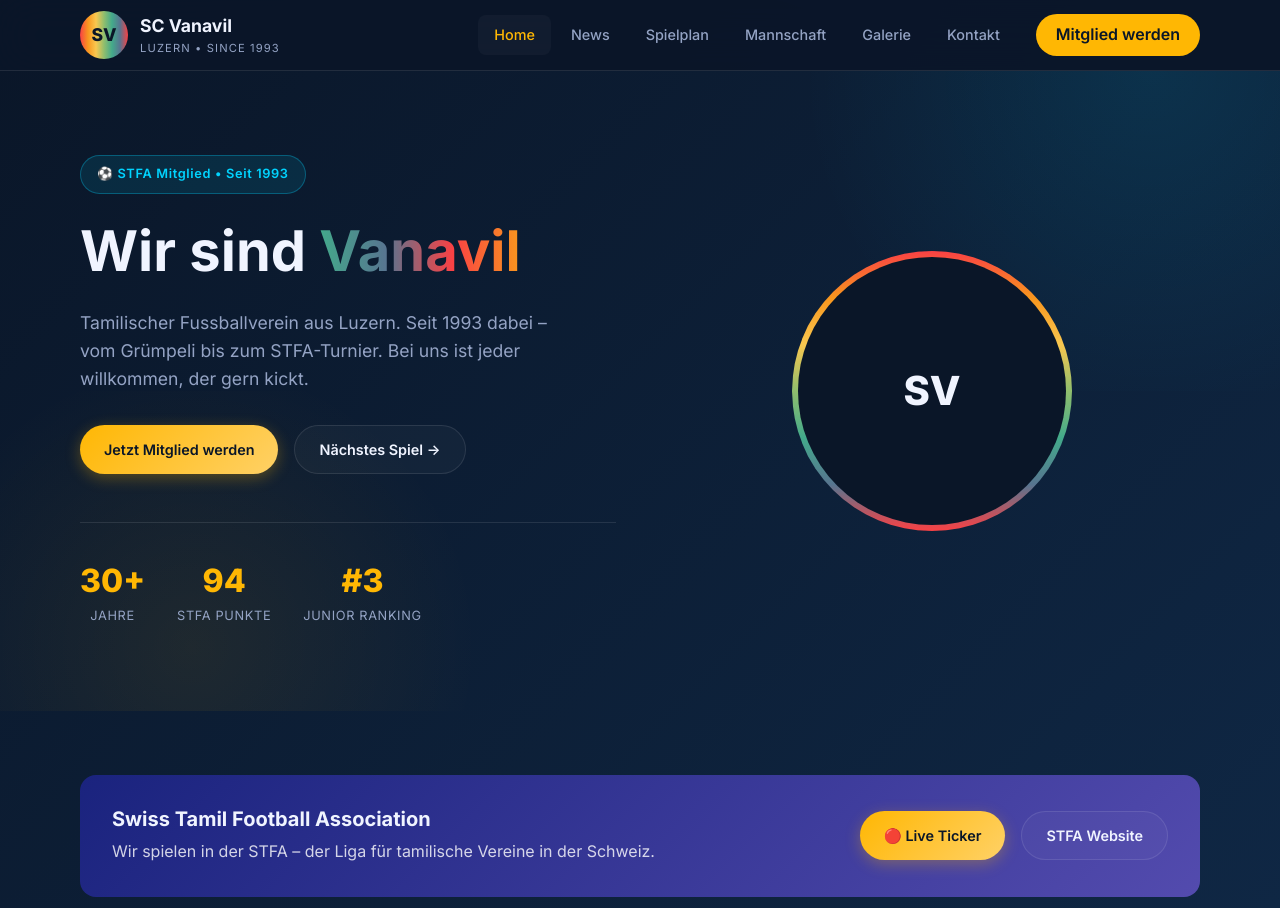
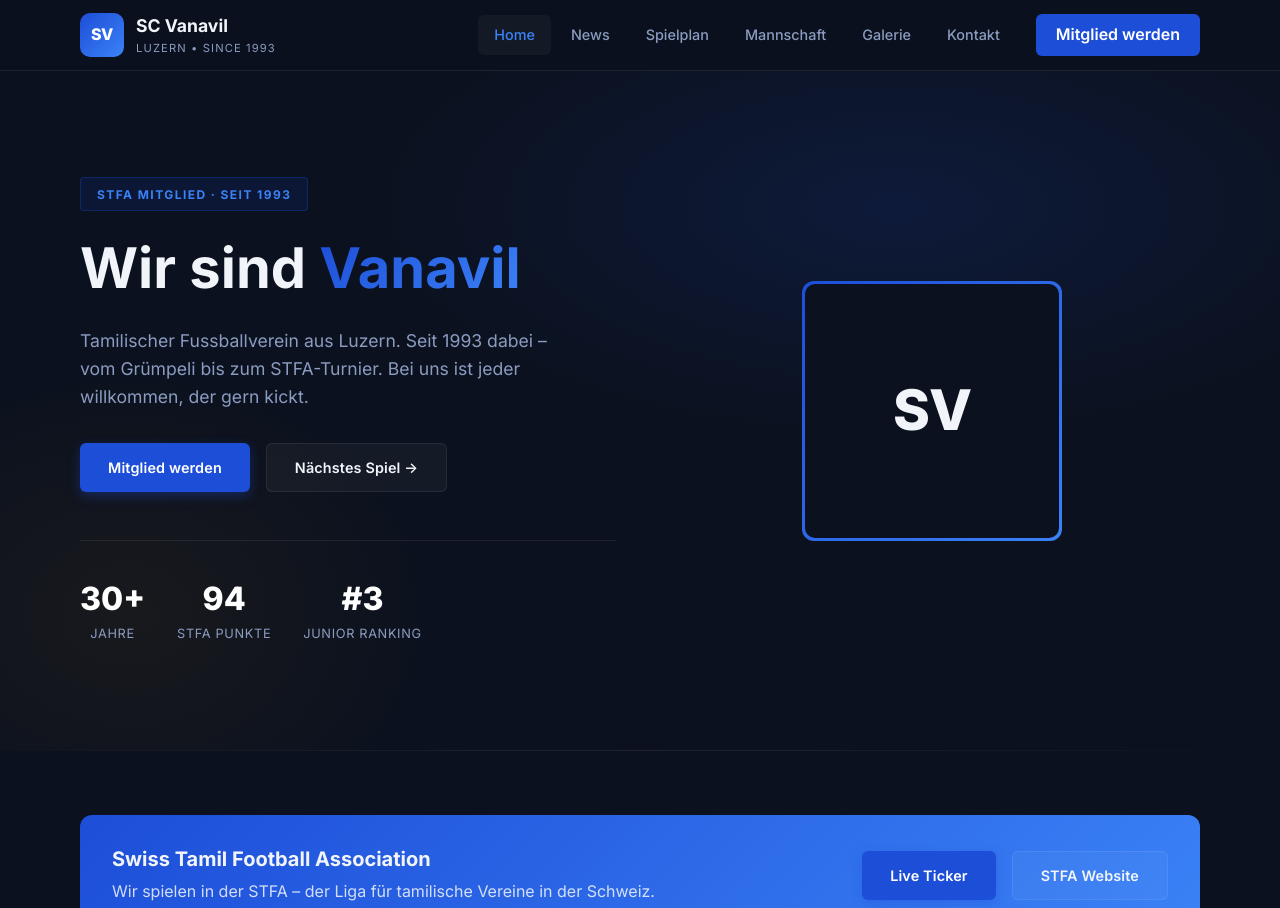
Before and after one commit to dinesnimalthas/Website-Vanavil, a plain HTML site: page index.html in a window 1280 px wide. Shown: the top 908 px of the page. Drawn offline with Linux system fonts and the light colour scheme; no server answers.

Commit message:
feat: Update styles and improve accessibility across multiple pages

```diff
--- a/css/main.css
+++ b/css/main.css
@@ -1,46 +1,39 @@
 /*
  * SC Vanavil Luzern - Main Stylesheet
- * Multi-Page Website with Firebase CMS
+ * Professional Football Club Design
  */
 
 :root {
-  /* Core palette */
-  --primary: #1a237e;
-  --primary-light: #534bae;
-  --accent: #ffb703;
-  --accent-2: #00d4ff;
-  --success: #4caf50;
-  --warning: #ff9800;
-  --danger: #f44336;
+  /* Core palette – sporty, modern */
+  --primary: #1d4ed8;
+  --primary-light: #3b82f6;
+  --primary-dark: #1e3a5f;
+  --accent: #f59e0b;
+  --accent-2: #22d3ee;
+  --success: #10b981;
+  --warning: #f59e0b;
+  --danger: #ef4444;
 
   /* Backgrounds */
-  --bg-dark: #0a1628;
-  --bg-card: rgba(15, 30, 50, 0.85);
-  --bg-glass: rgba(255, 255, 255, 0.03);
+  --bg-dark: #0b111e;
+  --bg-card: rgba(13, 22, 40, 0.92);
+  --bg-glass: rgba(255, 255, 255, 0.04);
+  --bg-elevated: rgba(30, 58, 95, 0.35);
 
   /* Text */
-  --text: #f0f4ff;
-  --text-muted: #94a3c4;
-  --text-dark: #0a1628;
+  --text: #f1f5f9;
+  --text-muted: #8b9cc0;
+  --text-dark: #0b111e;
 
   /* Effects */
-  --border: rgba(255, 255, 255, 0.1);
-  --shadow: 0 8px 32px rgba(0, 0, 0, 0.3);
-  --shadow-glow: 0 0 40px rgba(0, 212, 255, 0.15);
-  --radius: 16px;
-  --radius-sm: 8px;
-
-  /* Gradient for accents */
-  --rainbow: linear-gradient(
-    90deg,
-    #f94144,
-    #f8961e,
-    #f9c74f,
-    #90be6d,
-    #43aa8b,
-    #577590,
-    #f94144
-  );
+  --border: rgba(255, 255, 255, 0.08);
+  --shadow: 0 8px 32px rgba(0, 0, 0, 0.4);
+  --shadow-glow: 0 4px 24px rgba(29, 78, 216, 0.2);
+  --radius: 12px;
+  --radius-sm: 6px;
+
+  /* Brand gradient */
+  --brand-gradient: linear-gradient(135deg, var(--primary) 0%, var(--primary-light) 100%);
 }
 
 /* Reset & Base */
@@ -58,7 +51,7 @@
 
 body {
   font-family: "Inter", -apple-system, BlinkMacSystemFont, sans-serif;
-  background: linear-gradient(135deg, #0a1628 0%, #0f2744 50%, #0a1628 100%);
+  background: var(--bg-dark);
   color: var(--text);
   min-height: 100vh;
   line-height: 1.6;
@@ -100,18 +93,10 @@
 }
 
 .text-gradient {
-  background: var(--rainbow);
-  background-size: 200% auto;
+  background: var(--brand-gradient);
   -webkit-background-clip: text;
   -webkit-text-fill-color: transparent;
   background-clip: text;
-  animation: gradient-shift 3s linear infinite;
-}
-
-@keyframes gradient-shift {
-  to {
-    background-position: 200% center;
-  }
 }
 
 /* Layout */
@@ -158,7 +143,7 @@
   position: sticky;
   top: 0;
   z-index: 100;
-  background: rgba(10, 22, 40, 0.9);
+  background: rgba(11, 17, 30, 0.95);
   backdrop-filter: blur(20px);
   border-bottom: 1px solid var(--border);
 }
@@ -177,15 +162,16 @@
 }
 
 .logo-icon {
-  width: 48px;
-  height: 48px;
-  border-radius: 50%;
-  background: var(--rainbow);
+  width: 44px;
+  height: 44px;
+  border-radius: 10px;
+  background: var(--brand-gradient);
   display: grid;
   place-items: center;
   font-weight: 800;
-  font-size: 1.1rem;
-  color: var(--bg-dark);
+  font-size: 1rem;
+  color: #fff;
+  letter-spacing: -0.02em;
 }
 
 .logo-text {
@@ -224,22 +210,23 @@
 }
 
 .nav-link.active {
-  color: var(--accent);
+  color: var(--primary-light);
 }
 
 .nav-cta {
   margin-left: 1rem;
   padding: 0.5rem 1.25rem;
-  background: var(--accent);
-  color: var(--text-dark);
-  border-radius: 50px;
+  background: var(--primary);
+  color: #fff;
+  border-radius: 6px;
   font-weight: 600;
-  transition: transform 0.2s ease, box-shadow 0.2s ease;
+  transition: all 0.2s ease;
 }
 
 .nav-cta:hover {
-  transform: translateY(-2px);
-  box-shadow: 0 8px 20px rgba(255, 183, 3, 0.3);
+  background: var(--primary-light);
+  transform: translateY(-1px);
+  box-shadow: 0 4px 16px rgba(29, 78, 216, 0.35);
 }
 
 /* Mobile Menu Toggle */
@@ -282,8 +269,9 @@
 }
 
 .card:hover {
-  transform: translateY(-4px);
+  transform: translateY(-3px);
   box-shadow: var(--shadow-glow);
+  border-color: rgba(29, 78, 216, 0.2);
 }
 
 .card-image {
@@ -306,11 +294,13 @@
 
 .card-tag {
   padding: 0.25rem 0.75rem;
-  background: rgba(0, 212, 255, 0.15);
-  color: var(--accent-2);
-  border-radius: 50px;
-  font-size: 0.75rem;
-  font-weight: 600;
+  background: rgba(29, 78, 216, 0.15);
+  color: var(--primary-light);
+  border-radius: 4px;
+  font-size: 0.7rem;
+  font-weight: 700;
+  text-transform: uppercase;
+  letter-spacing: 0.05em;
 }
 
 .card h3 {
@@ -328,24 +318,26 @@
   align-items: center;
   justify-content: center;
   gap: 0.5rem;
-  padding: 0.75rem 1.5rem;
-  border-radius: 50px;
+  padding: 0.75rem 1.75rem;
+  border-radius: 6px;
   font-weight: 600;
   font-size: 0.9rem;
   border: none;
   cursor: pointer;
   transition: all 0.2s ease;
+  letter-spacing: 0.01em;
 }
 
 .btn-primary {
-  background: linear-gradient(135deg, var(--accent), #ffd166);
-  color: var(--text-dark);
-  box-shadow: 0 4px 15px rgba(255, 183, 3, 0.3);
+  background: var(--primary);
+  color: #fff;
+  box-shadow: 0 4px 12px rgba(29, 78, 216, 0.35);
 }
 
 .btn-primary:hover {
-  transform: translateY(-2px);
-  box-shadow: 0 8px 25px rgba(255, 183, 3, 0.4);
+  background: var(--primary-light);
+  transform: translateY(-1px);
+  box-shadow: 0 6px 20px rgba(29, 78, 216, 0.45);
 }
 
 .btn-secondary {
@@ -360,18 +352,19 @@
 
 .btn-outline {
   background: transparent;
-  color: var(--accent);
-  border: 2px solid var(--accent);
+  color: var(--primary-light);
+  border: 2px solid var(--primary-light);
 }
 
 .btn-outline:hover {
-  background: var(--accent);
-  color: var(--text-dark);
+  background: var(--primary);
+  color: #fff;
+  border-color: var(--primary);
 }
 
 /* ========== HERO SECTION ========== */
 .hero {
-  min-height: 80vh;
+  min-height: 85vh;
   display: flex;
   align-items: center;
   position: relative;
@@ -381,30 +374,24 @@
 .hero::before {
   content: "";
   position: absolute;
-  top: -50%;
-  right: -20%;
-  width: 60%;
-  height: 100%;
-  background: radial-gradient(
-    circle,
-    rgba(0, 212, 255, 0.1) 0%,
-    transparent 70%
-  );
+  top: 0;
+  left: 0;
+  right: 0;
+  bottom: 0;
+  background:
+    radial-gradient(ellipse 60% 50% at 70% 20%, rgba(29, 78, 216, 0.15) 0%, transparent 70%),
+    radial-gradient(ellipse 40% 60% at 10% 80%, rgba(245, 158, 11, 0.06) 0%, transparent 60%);
   pointer-events: none;
 }
 
 .hero::after {
   content: "";
   position: absolute;
-  bottom: -30%;
-  left: -10%;
-  width: 50%;
-  height: 80%;
-  background: radial-gradient(
-    circle,
-    rgba(255, 183, 3, 0.08) 0%,
-    transparent 70%
-  );
+  bottom: 0;
+  left: 0;
+  right: 0;
+  height: 1px;
+  background: linear-gradient(90deg, transparent, var(--border), transparent);
   pointer-events: none;
 }
 
@@ -419,15 +406,16 @@
 
 .hero-text .kicker {
   display: inline-block;
-  padding: 0.5rem 1rem;
-  background: rgba(0, 212, 255, 0.1);
-  border: 1px solid rgba(0, 212, 255, 0.3);
-  border-radius: 50px;
-  font-size: 0.8rem;
-  font-weight: 600;
-  color: var(--accent-2);
+  padding: 0.4rem 1rem;
+  background: rgba(29, 78, 216, 0.12);
+  border: 1px solid rgba(29, 78, 216, 0.3);
+  border-radius: 4px;
+  font-size: 0.75rem;
+  font-weight: 700;
+  color: var(--primary-light);
   margin-bottom: 1.5rem;
-  letter-spacing: 0.05em;
+  letter-spacing: 0.12em;
+  text-transform: uppercase;
 }
 
 .hero-text h1 {
@@ -454,36 +442,24 @@
 }
 
 .hero-logo-ring {
-  width: 280px;
-  height: 280px;
-  border-radius: 50%;
-  padding: 6px;
-  background: var(--rainbow);
-  animation: spin-slow 20s linear infinite;
-}
-
-@keyframes spin-slow {
-  to {
-    transform: rotate(360deg);
-  }
+  width: 260px;
+  height: 260px;
+  border-radius: var(--radius);
+  padding: 3px;
+  background: var(--brand-gradient);
+  position: relative;
 }
 
 .hero-logo-inner {
   width: 100%;
   height: 100%;
-  border-radius: 50%;
+  border-radius: calc(var(--radius) - 2px);
   background: var(--bg-dark);
   display: flex;
   flex-direction: column;
   align-items: center;
   justify-content: center;
-  animation: spin-reverse 20s linear infinite;
-}
-
-@keyframes spin-reverse {
-  to {
-    transform: rotate(-360deg);
-  }
+  position: relative;
 }
 
 .hero-logo-inner img {
@@ -493,9 +469,10 @@
 }
 
 .hero-logo-inner span {
-  font-size: 2.5rem;
+  font-size: 3.5rem;
   font-weight: 800;
   color: var(--text);
+  letter-spacing: -0.02em;
 }
 
 /* Stats Row */
@@ -514,7 +491,7 @@
 .stat-value {
   font-size: 2rem;
   font-weight: 800;
-  color: var(--accent);
+  color: #fff;
 }
 
 .stat-label {
@@ -540,7 +517,7 @@
 .match-date .day {
   font-size: 1.75rem;
   font-weight: 800;
-  color: var(--accent);
+  color: var(--primary-light);
   line-height: 1;
 }
 
@@ -723,9 +700,9 @@
 }
 
 .footer-social a:hover {
-  background: var(--accent);
-  color: var(--text-dark);
-  border-color: var(--accent);
+  background: var(--primary);
+  color: #fff;
+  border-color: var(--primary);
 }
 
 .footer-bottom {
@@ -753,7 +730,7 @@
   inset: 0;
   background: linear-gradient(
     180deg,
-    rgba(0, 212, 255, 0.05) 0%,
+    rgba(29, 78, 216, 0.06) 0%,
     transparent 100%
   );
   pointer-events: none;
@@ -796,8 +773,8 @@
 .form-input:focus,
 .form-textarea:focus {
   outline: none;
-  border-color: var(--accent-2);
-  box-shadow: 0 0 0 3px rgba(0, 212, 255, 0.1);
+  border-color: var(--primary-light);
+  box-shadow: 0 0 0 3px rgba(29, 78, 216, 0.15);
 }
 
 .form-textarea {
@@ -852,7 +829,7 @@
   width: 40px;
   height: 40px;
   border: 3px solid var(--border);
-  border-top-color: var(--accent);
+  border-top-color: var(--primary-light);
   border-radius: 50%;
   animation: spin 0.8s linear infinite;
 }
@@ -956,6 +933,7 @@
     transform: translateY(0);
     opacity: 1;
     pointer-events: auto;
+    z-index: 99;
   }
 
   .nav-link {
@@ -988,8 +966,8 @@
   }
 
   .hero-logo-ring {
-    width: 200px;
-    height: 200px;
+    width: 180px;
+    height: 180px;
   }
 
   .stats-row {
@@ -1115,8 +1093,8 @@
   position: absolute;
   top: 0.5rem;
   right: 0.5rem;
-  background: var(--accent);
-  color: var(--text-dark);
+  background: var(--primary);
+  color: #fff;
   font-weight: 800;
   font-size: 0.75rem;
   padding: 0.2rem 0.45rem;
@@ -1167,7 +1145,7 @@
   flex-direction: column;
   align-items: center;
   justify-content: center;
-  background: linear-gradient(135deg, var(--primary) 0%, var(--primary-light) 50%, #00d4ff22 100%);
+  background: linear-gradient(135deg, var(--primary-dark) 0%, var(--primary) 100%);
   gap: 1rem;
   padding: 3rem;
 }
@@ -1357,7 +1335,7 @@
 
 .upload-progress-bar {
   height: 100%;
-  background: var(--accent);
+  background: var(--primary-light);
   width: 0%;
   transition: width 0.3s;
   border-radius: 3px;
@@ -1420,7 +1398,7 @@
 .roster-player-item button {
   background: none;
   border: none;
-  color: var(--accent);
+  color: var(--primary-light);
   cursor: pointer;
   font-size: 1rem;
   padding: 0.1rem 0.3rem;
@@ -1429,7 +1407,7 @@
 }
 
 .roster-player-item button:hover {
-  background: rgba(255,183,3,0.2);
+  background: rgba(29,78,216,0.2);
 }
 
 /* ========== ADMIN: GALLERY LIST ========== */
--- a/index.html
+++ b/index.html
@@ -55,14 +55,14 @@
     <section class="hero">
       <div class="container hero-content">
         <div class="hero-text">
-          <span class="kicker">⚽ STFA Mitglied • Seit 1993</span>
+          <span class="kicker">STFA Mitglied · Seit 1993</span>
           <h1>Wir sind <span class="text-gradient">Vanavil</span></h1>
           <p>
             Tamilischer Fussballverein aus Luzern. Seit 1993 dabei – vom Grümpeli
             bis zum STFA-Turnier. Bei uns ist jeder willkommen, der gern kickt.
           </p>
           <div class="hero-actions">
-            <a href="kontakt.html#mitglied" class="btn btn-primary">Jetzt Mitglied werden</a>
+            <a href="kontakt.html#mitglied" class="btn btn-primary">Mitglied werden</a>
             <a href="spielplan.html" class="btn btn-secondary">Nächstes Spiel →</a>
           </div>
 
@@ -102,7 +102,7 @@
           </div>
           <div class="stfa-links">
             <a href="https://stfainfo.ch/live-ticker" target="_blank" rel="noopener" class="btn btn-primary">
-              🔴 Live Ticker
+              Live Ticker
             </a>
             <a href="https://stfainfo.ch" target="_blank" rel="noopener" class="btn btn-secondary">
               STFA Website
@@ -166,7 +166,7 @@
     <section class="section instagram-section">
       <div class="container">
         <div class="instagram-header">
-          <h2>📸 @scvanavil</h2>
+          <h2>@scvanavil</h2>
           <a href="https://instagram.com/scvanavil" target="_blank" rel="noopener" class="btn btn-secondary">
             Folgen auf Instagram
           </a>
```
Also changed, not shown: admin.html (+19 -1 lines), js/firebase-config.js (+17 -2 lines), kontakt.html (+8 -8 lines), mannschaft.html (+24 -16 lines), spielplan.html (+6 -6 lines).
